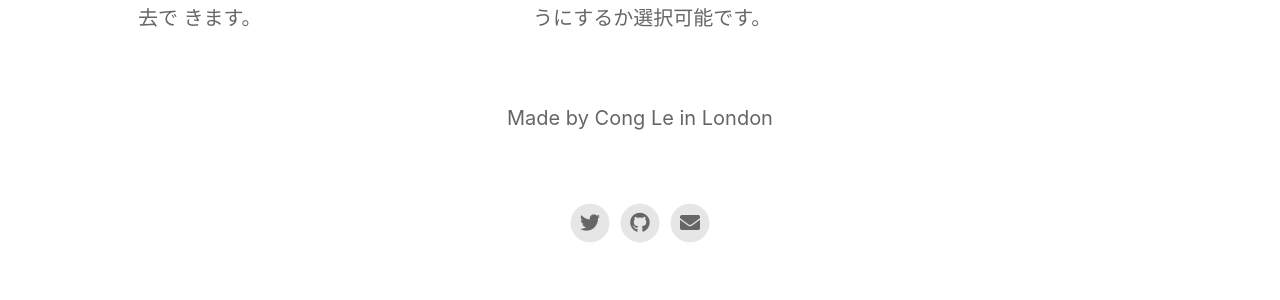
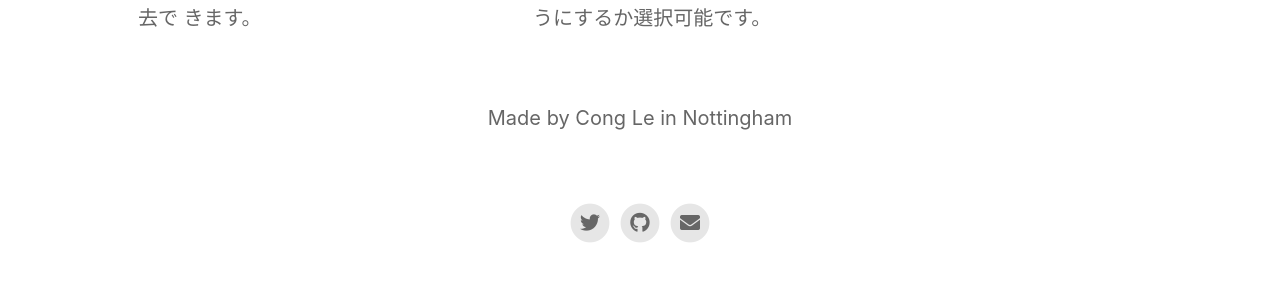
Before and after one commit to CongL3/AnniversaryTrackerApp, a Jekyll site: the page built from index.html, in a window 1280 px wide. Shown: the part 1561-1861 px from the top of the page. Built offline with Jekyll 4.4.1, drawn with Linux system fonts in a browser that asks for light colours; nearby versions of some CDN libraries.

Commit message:
Updates city

```diff
--- a/_config.yml
+++ b/_config.yml
@@ -22,7 +22,7 @@ enable_smart_app_banner                   : true
 # Information About Yourself
 your_name                                 : Cong Le
 your_link                                 :
-your_city                                 : London
+your_city                                 : Nottingham
 email_address                             : anniversarytrackerteamcong@gmail.com
 facebook_username                         :
 instagram_username                        :
```
